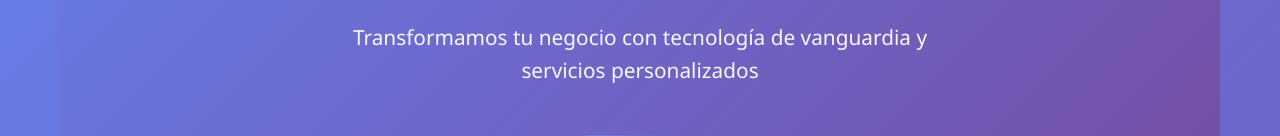
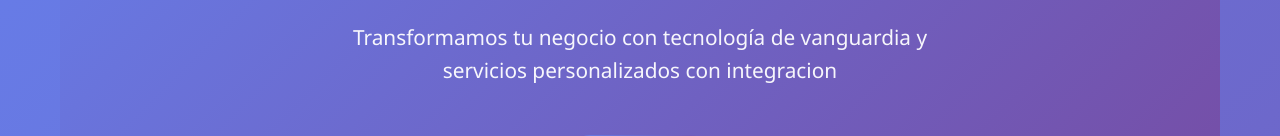
Before and after one commit to genioinfo/TechSolutions-Pro, a plain HTML site: page frontend/index.html in a window 1280 px wide. Shown: the part 198-334 px from the top of the page. Drawn offline with Linux system fonts and the light colour scheme.

Commit message:
Modificacion de frontend

```diff
--- a/frontend/index.html
+++ b/frontend/index.html
@@ -30,7 +30,7 @@
         <section id="home-section">
             <div class="hero">
                 <h1>Soluciones Tecnológicas Innovadoras</h1>
-                <p>Transformamos tu negocio con tecnología de vanguardia y servicios personalizados</p>
+                <p>Transformamos tu negocio con tecnología de vanguardia y servicios personalizados con integracion</p>
                 <a href="#servicios" class="btn btn-primary" onclick="showSection('services')">Ver Servicios</a>
             </div>
         </section>
```
